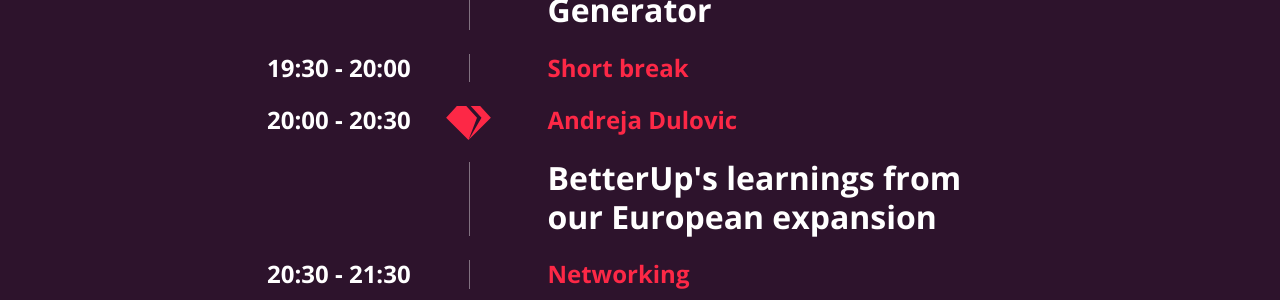
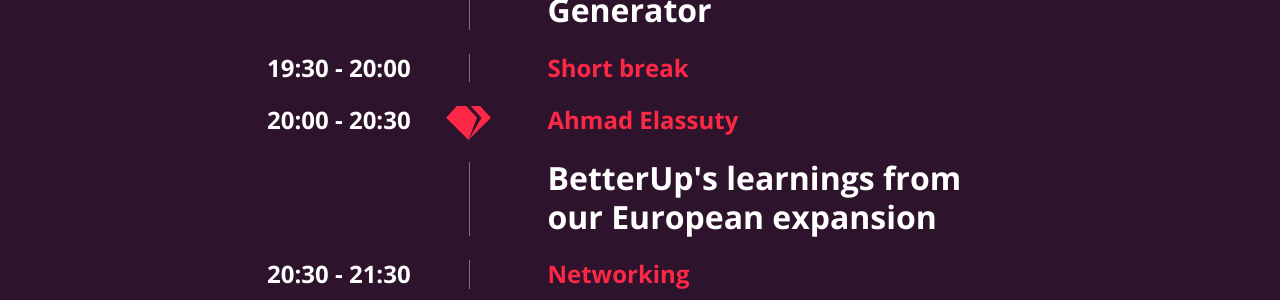
Before and after one commit to amsrb/amsrb.github.com, a Jekyll site: the page built from index.html, in a window 1280 px wide and 900 px high, scrolled down 2310 px. Shown: the part 157-457 px from the top of the window. Built offline with Jekyll 4.4.1, drawn with Linux system fonts in a browser that asks for light colours.

Commit message:
Update speaker for second talk

```diff
--- a/index.html
+++ b/index.html
@@ -95,7 +95,7 @@
       <div class="entry entry-with-icon">
         <div class="time">20:00 - 20:30</div>
         <div class="details">
-          <div class="entry-name speaker">Andreja Dulovic</div>
+          <div class="entry-name speaker">Ahmad Elassuty</div>
           <div class="title">BetterUp's learnings from our European expansion</div>
         </div>
       </div>
```
